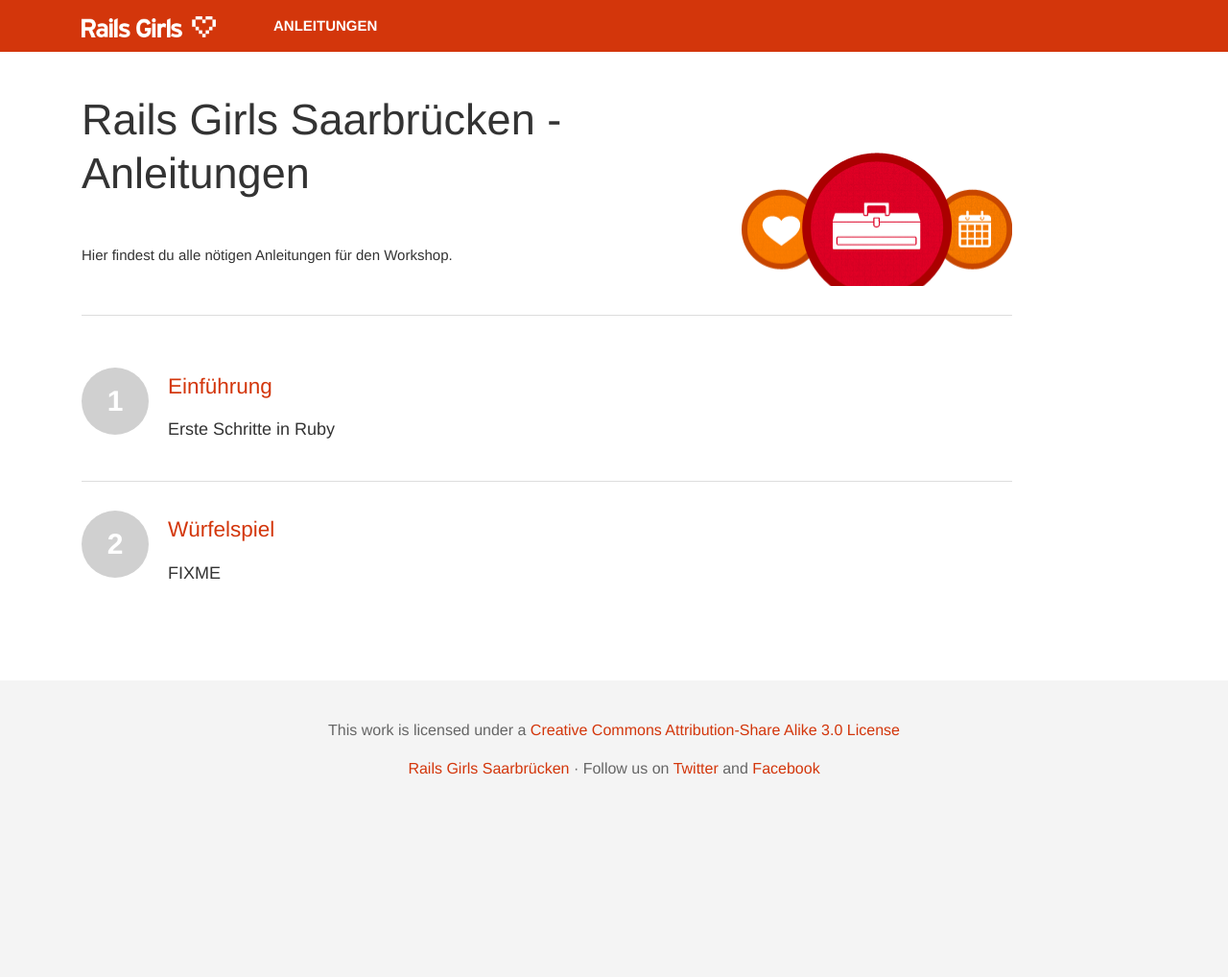
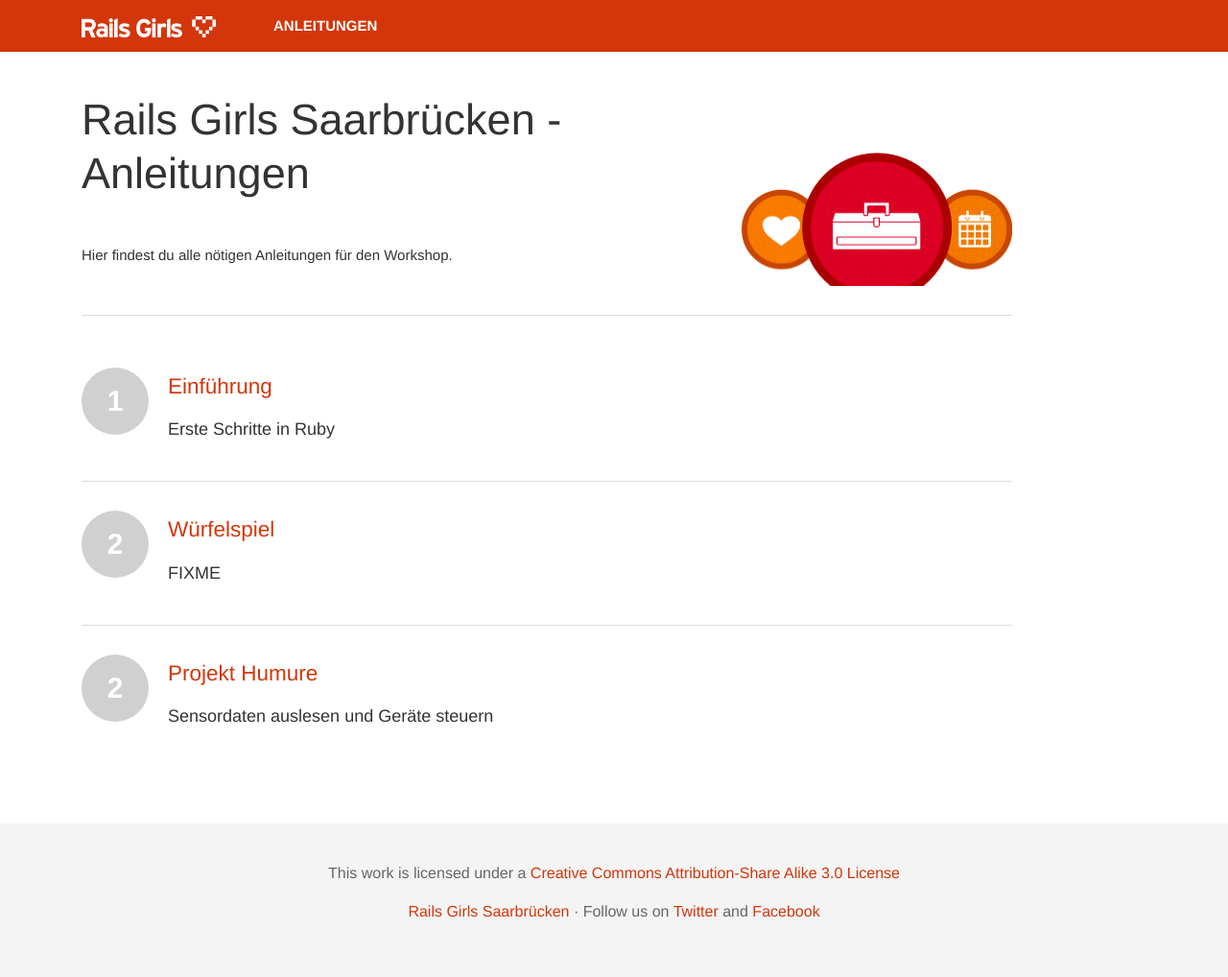
Before and after one commit to railsgirlssb/workshop_studienstiftungsaar_2016_guides, a Jekyll site: the page built from index.html, in a window 1280 px wide. Shown: the whole page at 96% size. Built offline with Jekyll 4.4.1, drawn with Linux system fonts in a browser that asks for light colours; nearby versions of some CDN libraries; before the commit the page ends 900 px from its top, so only the background shows below that.

Commit message:
project humure

```diff
--- a/index.html
+++ b/index.html
@@ -25,5 +25,11 @@
       <p>FIXME</p>
     </a>
   </li>
-
+  <li>
+    <a href="humure">
+      <i>2</i>
+      <h3>Projekt Humure</h3>
+      <p>Sensordaten auslesen und Geräte steuern</p>
+    </a>
+  </li>
 </ul>
```
Also changed, not shown: _posts/2016-03-13-humure.markdown (added, +7 -0 lines).
